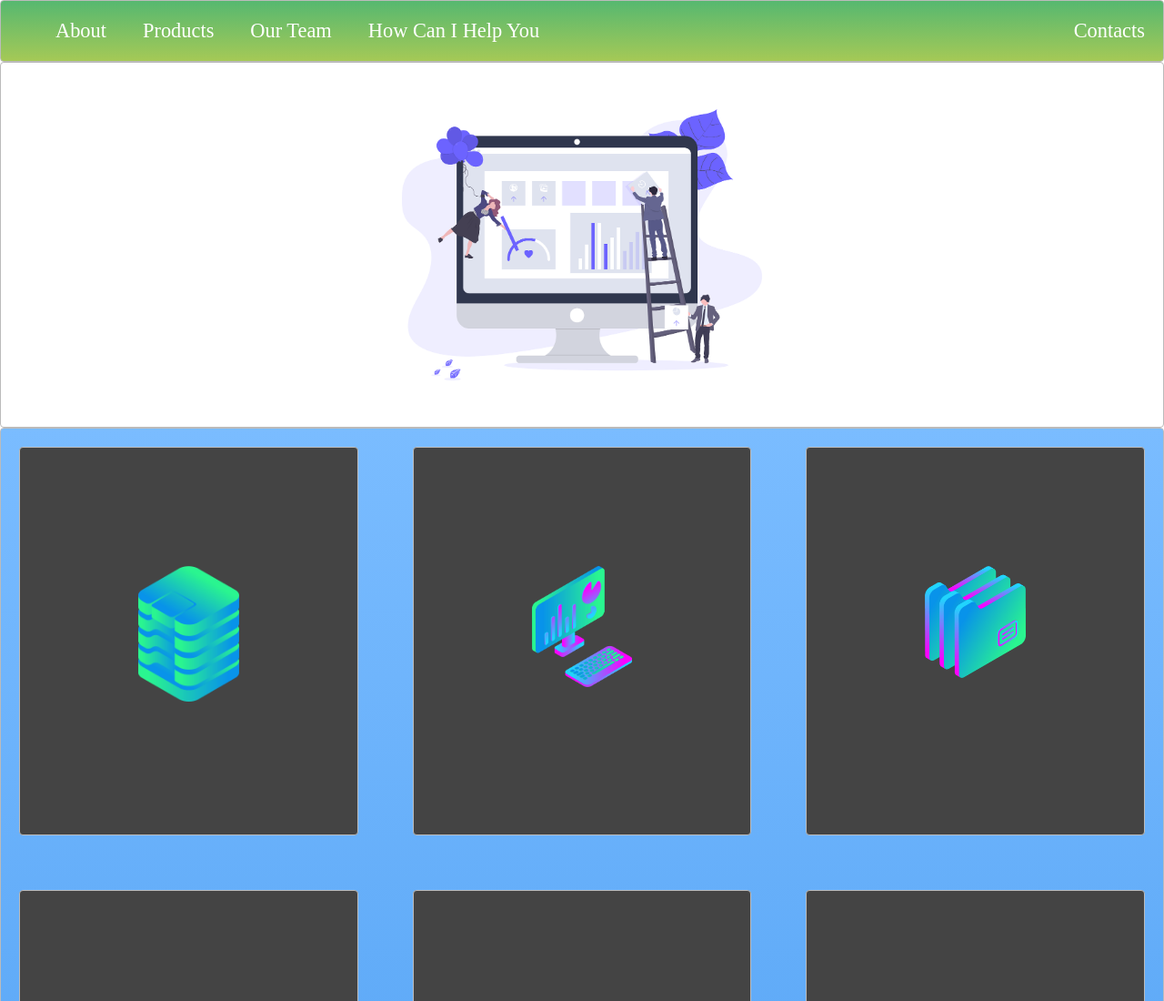
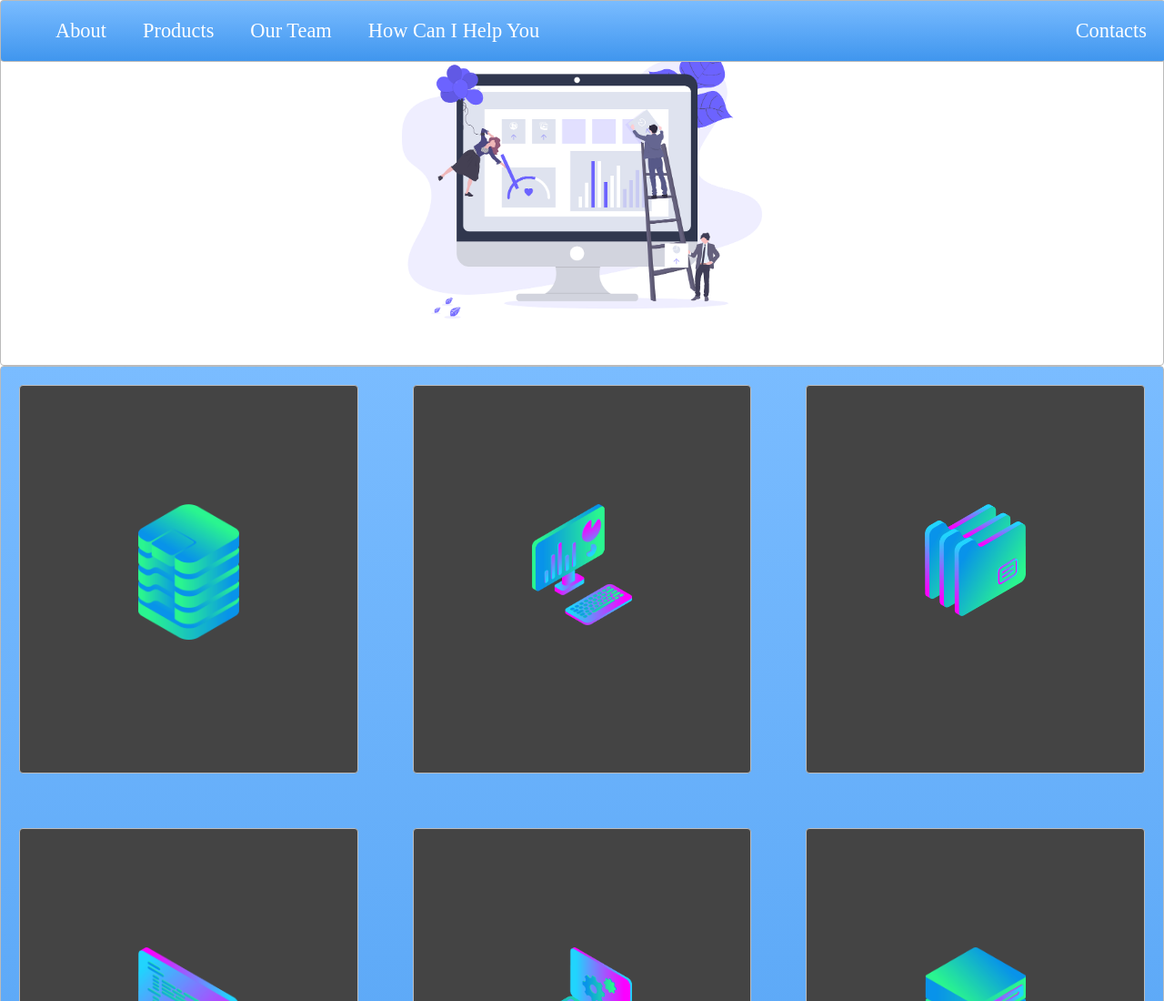
Before and after one commit to cormac0108/UltimateWebsiteSkeleton, a plain HTML site: page index.html in a window 1280 px wide. Shown: the top 1100 px of the page at 91% size. Drawn offline with Linux system fonts and the light colour scheme.

Commit message:
Updated the sticky bar and color

```diff
--- a/index.html
+++ b/index.html
@@ -5,7 +5,7 @@
   <link rel="stylesheet" type="text/css" href="./style.css">
 </head>
 <body>
-  <nav class="zone green">
+  <nav class="zone blue sticky">
     <ul class="main-nav">
     <li><a href="">About</a></li>
     <li><a href="">Products</a></li>
```
